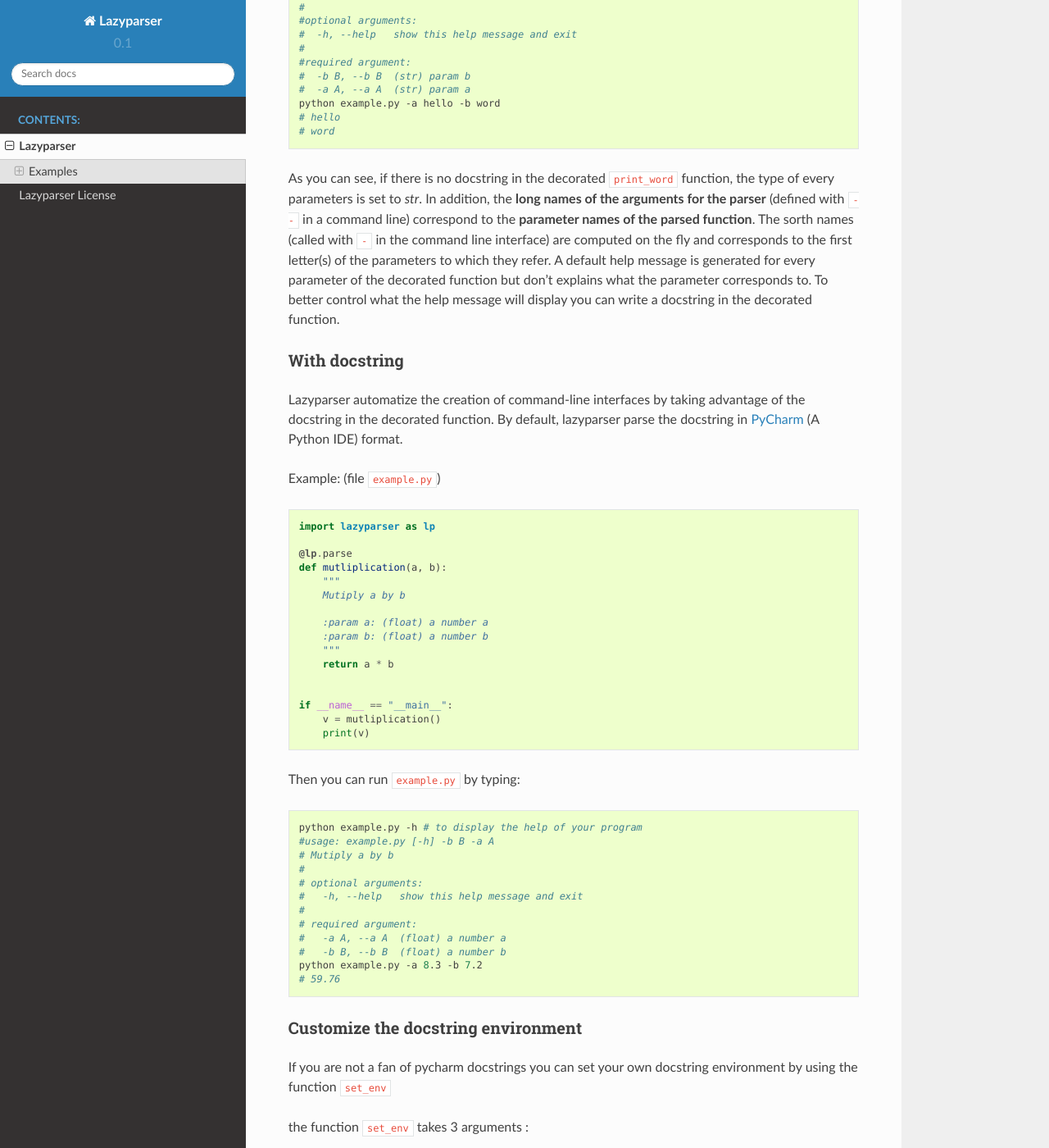
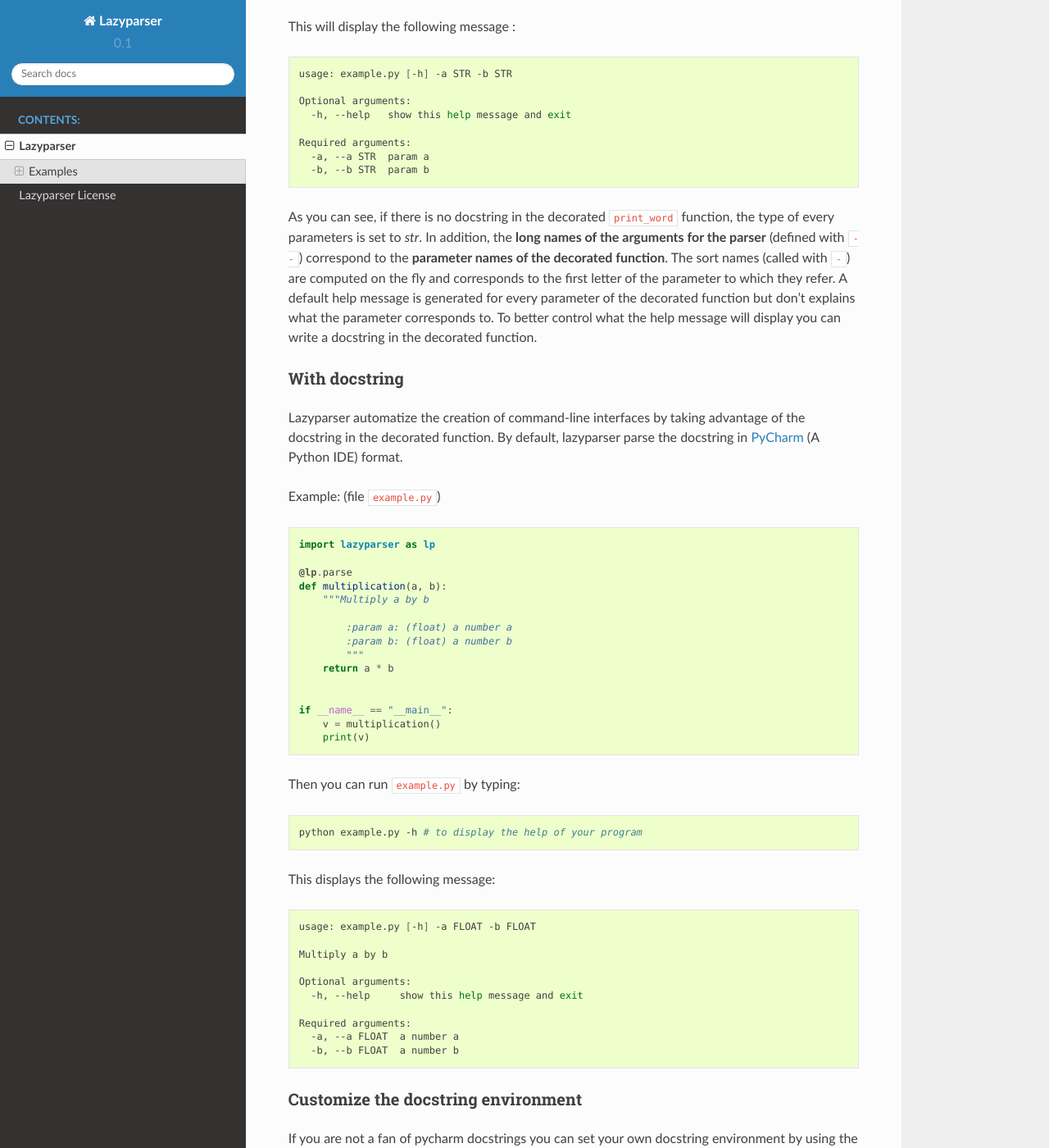
Before and after one commit to NFontrodona/Lazyparser, a Sphinx documentation site: the page built from doc/source/lazyparser.rst, in a window 1280 px wide and 1400 px high, scrolled down 708 px. Shown: the whole window at 82% size. Built offline with Sphinx 7.4.7 and the Read the Docs theme 2.0.0, drawn with Linux system fonts in a browser that asks for light colours; some of the changed text lies outside the part shown.

Commit message:
documentation update

```diff
--- a/doc/source/lazyparser.rst
+++ b/doc/source/lazyparser.rst
@@ -14,35 +14,38 @@
 
 .. code:: python
 
-	import lazyparser as lp
+    import lazyparser as lp
 
-	@lp.parse
-	def print_word(a, b):
-		print(a)
-		print(b)
+    @lp.parse
+    def print_word(a, b):
+        print(a)
+        print(b)
 
-	if __name__ == "__main__":
-		print_word()
+    if __name__ == "__main__":
+        print_word()
 
 
 Then you can run ``example.py`` by typing:
 
 .. code:: Bash
 
-	python example.py -h # to display the help of your program
-	#usage: example.py [-h] -b B -a A
-	#
-	#optional arguments:
-	#  -h, --help   show this help message and exit
-	#
-	#required argument:
-	#  -b B, --b B  (str) param b
-	#  -a A, --a A  (str) param a
-	python example.py -a hello -b word
-	# hello
-	# word
+    python example.py -h # to display the help of your program
 
-As you can see, if there is no docstring in the decorated ``print_word`` function, the type of every parameters is set to `str`.  In addition, the **long names of the arguments for the parser** (defined with ``--`` in a command line) correspond to the **parameter names of the parsed function**. The sorth names (called with ``-`` in the command line interface) are computed on the fly and corresponds to the first letter(s) of the parameters to which they refer.
+This will display the following message :
+
+.. code:: Bash
+
+    usage: example.py [-h] -a STR -b STR
+
+    Optional arguments:
+      -h, --help   show this help message and exit
+
+    Required arguments:
+      -a, --a STR  param a
+      -b, --b STR  param b
+
+
+As you can see, if there is no docstring in the decorated ``print_word`` function, the type of every parameters is set to `str`.  In addition, the **long names of the arguments for the parser** (defined with ``--``) correspond to the **parameter names of the decorated function**. The sort names (called with ``-``) are computed on the fly and corresponds to the first letter of the parameter to which they refer.
 A default help message is generated for every parameter of the decorated function but don't explains what the parameter corresponds to.
 To better control what the help message will display you can write a docstring in the decorated function.
 
@@ -56,84 +59,89 @@
 
 .. code:: python
 
-	import lazyparser as lp
+    import lazyparser as lp
 
-	@lp.parse
-	def mutliplication(a, b):
-	    """
-	    Mutiply a by b
+    @lp.parse
+    def multiplication(a, b):
+        """Multiply a by b
 
 	    :param a: (float) a number a
 	    :param b: (float) a number b
 	    """
-	    return a * b
+        return a * b
 
 
-	if __name__ == "__main__":
-	    v = mutliplication()
-	    print(v)
+    if __name__ == "__main__":
+        v = multiplication()
+        print(v)
 
 Then you can run ``example.py`` by typing:
 
 .. code:: Bash
 
-	python example.py -h # to display the help of your program
-	#usage: example.py [-h] -b B -a A
-	# Mutiply a by b
-	#
-	# optional arguments:
-	#   -h, --help   show this help message and exit
-	#
-	# required argument:
-	#   -a A, --a A  (float) a number a
-	#   -b B, --b B  (float) a number b
-	python example.py -a 8.3 -b 7.2
-	# 59.76
+    python example.py -h # to display the help of your program
+
+This displays the following message:
+
+.. code:: Bash
+
+    usage: example.py [-h] -a FLOAT -b FLOAT
+
+    Multiply a by b
+
+    Optional arguments:
+      -h, --help     show this help message and exit
+
+    Required arguments:
+      -a, --a FLOAT  a number a
+      -b, --b FLOAT  a number b
+
 
 Customize the docstring environment
 ~~~~~~~~~~~~~~~~~~~~~~~~~~~~~~~~~~~
 
 If you are not a fan of pycharm docstrings you can set your own docstring environment by using the function ``set_env``
 
-the function ``set_env`` takes 3 arguments :
+the function ``set_env`` takes 4 arguments :
 
-	* ``delim1`` : the string preceding the definition of a parameter. *:param* is default in pycharm docstrings. This parameters can be set to an empty docstring if nothing precedes the parameter name.
-	* ``delim2`` : the string that comes just after the name of the parameter. It **MUST** be defined and can't be an empty string or a space, tabulation, etc...
-	* ``hd`` : This corresponds to an header preceding the argument name.
+    * ``delim1`` : the string preceding the definition of a parameter. *:param* is default in pycharm docstrings. This parameter can be an empty docstring if nothing precedes the parameter name.
+    * ``delim2`` : the string that comes just after the name of the parameter. It **MUST** be defined and can't be an empty string or a space, tabulation, etc...
+    * ``hd`` : the header preceding the argument name. By default, corresponds to an empty string.
+    * ``tb`` : an integer corresponding to the number of spaces at the beginning of each line in the docstring. By default equals to 4.
 
 .. note::
 
-	The text set before the parameters definition (or the parameters definition header) is considerated as being a part of the description of the function.
+    The text set before the parameters definition (or the parameters definition header) is considered as being a part of the description of the function.
 
 
 .. warning::
 
-	The type of the parameters in the docstring must be surrounded by parentheses so that the lazyparser can interpret them.
+    The type of the parameters in the docstring must be surrounded by parentheses so that the lazyparser can interpret them.
 
 Here is an example of how using ``set_env``
 
 .. code:: python
 
-	# code in example.py file
-	import lazyparser as lp
+    # code in example.py file
+    import lazyparser as lp
 
-	lp.set_env('', ':', "KeywordArgument")
+    lp.set_env('', ':', "KeywordArgument")
 
 
-	@lp.parse
-	def mutliplication(a, b):
-	    """
-	    Mutiply a by b
+    @lp.parse
+    def multiplication(a, b):
+        """
+        Multiply a by b
 
-		KeywordArgument
-			 a : (float) a number a
-			 b : (float) a number b
-	    """
-	    return a * b
+        KeywordArgument
+             a : (float) a number a
+             b : (float) a number b
+        """
+        return a * b
 
-	if __name__ == "__main__":
-	    v = mutliplication()
-	    print(v)
+    if __name__ == "__main__":
+        v = multiplication()
+        print(v)
 
 
 Define the type of parameters
@@ -144,32 +152,32 @@
 
 Lazyparser can handle different type of parameters:
 
-	* ``int``
-	* ``float``
-	* ``Function`` : a lazyparser type representing user defined functions or buildin functions.
-	* ``bool ``
-	* ``str`` : default type if nothing is specified in the function docstring
-	*  ``FileType("o")`` : The argparse FileType. 'o' corresponds to the opening mode : same as you can use with open. It will give you an file object in the decorated function after parsing.
-	* ``List`` : A list object used to handle lists.
+    * ``int``
+    * ``float``
+    * ``Function`` : a lazyparser type representing user defined functions or builtin functions.
+    * ``bool ``
+    * ``str`` : default type if nothing is specified in the function docstring.
+    *  ``FileType("o")`` : The argparse FileType. 'o' corresponds to the opening mode. It will give you an ``io.IOBase`` object in the decorated function after parsing.
+    * ``List`` : A list object used to handle lists.
 
 The ``List`` takes two parameters :
 
-	1. ``size`` : The size of the list
-	2. ``vtype`` : The type of the list. It must be one of the following types :
+    1. ``size`` : The size of the list
+    2. ``vtype`` : The type of the list. It must be one of the following types :
 
-		* ``int``
-		* ``float``
-		* ``Function``
-		* ``bool ``
-		* ``str``
-		*  ``FileType``
+        * ``int``
+        * ``float``
+        * ``Function``
+        * ``bool``
+        * ``str``
+        *  ``FileType``
 
 ``List``don't handle ``List`` subtype !
 
 
 .. warning::
 
-	The type of the parameter can't be a ``tuple`` or a ``list``. Use the type ``List`` for that.
+    The type of parameters can't be ``tuple`` or ``list``. Use the type ``List`` for that.
 
 
 An example of ``List`` usage :
@@ -178,152 +186,149 @@
 
 .. code:: python
 
-	# code in example.py file
-	import lazyparser as lp
+    # code in example.py file
+    import lazyparser as lp
 
 
-	@lp.parse
-	def mutliplication(a):
-	    """
-	    Sum up the numbers given in a
+    @lp.parse
+    def multiplication(a):
+        """
+        Sum up the numbers given in a
 
-		:param a : (List(vtype=float)) a list of numbers
-	    """
-	    return sum(a)
+        :param a : (List(vtype=float)) a list of numbers
+        """
+        return sum(a)
 
-	if __name__ == "__main__":
-	    v = mutliplication()
-	    print(v)
+    if __name__ == "__main__":
+        v = multiplication()
+        print(v)
 
 Defining a list without any size allows you to give as many data as you want after the ``-a`` in the command line interface. Those data must be separated by a space
 
 .. code:: bash
 
-	python example.py -a 1 2 3 20
-	# 26
+    python example.py -a 1 2 3 20
+    # 26.0
 
 An example of ``Function`` usage :
 ##################################
 
 
-
 .. code:: python
 
-	# code in example.py file
-	import lazyparser as lp
+    # code in example.py file
+    import lazyparser as lp
 
 
-	@lp.parse
-	def apply_a(a):
-	    """
-	    Apply the a function to the number 10.
+    @lp.parse
+    def apply_a(a):
+        """
+        Apply the a function to the number 10.
 
-		:param a : (Function) a function
-	    """
-	    return a(10)
+        :param a : (Function) a function
+        """
+        return a(10)
 
-	if __name__ == "__main__":
-	    v = apply_a()
-	    print(v)
+    if __name__ == "__main__":
+        v = apply_a()
+        print(v)
 
 
 .. code:: bash
 
-	python example.py -a "lambda x: x - 5"
-	# 5
+    python example.py -a "lambda x: x - 5"
+    # 5
 
-As you can see if you define a lambda function you must surround its definition by quotes. It also works with buildin functions like``sum``.
-You can also define **a** ``List`` **of**  ``Functions`` as described below :
-
+As you can see if you define a lambda function you must surround its definition by quotes. It also works with builtin functions like``sum``.
+You can also define **a** ``List`` **of**  ``Function`` as described below :
 
 
 .. code:: python
 
-	# code in example.py file
-	import lazyparser as lp
+    # code in example.py file
+    import lazyparser as lp
 
 
-	@lp.parse
-	def apply_a(a):
-	    """
-	    Apply every functions in a to the number 10.
+    @lp.parse
+    def apply_a(a):
+        """
+        Apply every functions to the number 10.
 
-		:param a : (List(vtype=Function)) a list of functions
-	    """
-		for f in a:
-			print(f(10))
+        :param a : (List(vtype=Function)) a list of functions
+        """
+        for f in a:
+            print(f(10))
 
-	if __name__ == "__main__":
-	    apply_a()
+    if __name__ == "__main__":
+        apply_a()
 
 
 .. code:: bash
 
-	python example.py -a "lambda x: x - 5" "lambda x: x * 2"
-	# 5
-	# 20
+    python example.py -a "lambda x: x - 5" "lambda x: x * 2"
+    # 5
+    # 20
 
 
 An example of ``FileType`` usage :
 ##################################
 
 
-Writting in file :
+Writing in file :
 
  .. code:: python
 
-	# code in example.py file
-	import lazyparser as lp
+    # code in example.py file
+    import lazyparser as lp
 
 
-	@lp.parse
-	def hello(a):
-	    """
-	    write 'hello world' in the file a
+    @lp.parse
+    def hello(a):
+        """
+        write 'hello world' in the file a
 
-		:param a : (FileType('w')) a file
-	    """
-		a.write("hello world")
+        :param a : (FileType('w')) a file
+        """
+        a.write("hello world")
 
-	if __name__ == "__main__":
-	    hello()
+    if __name__ == "__main__":
+        hello()
 
 
 .. code:: bash
 
-	python example.py -a "hello.txt" # this will create a file 'hello.txt' containing 'hello world' in it.
-
+    python example.py -a "hello.txt" # this will create a file 'hello.txt' containing 'hello world' in it.
 
 Reading a file :
 
  .. code:: python
 
-	# code in example.py file
+    # code in example.py file
 	import lazyparser as lp
 
 
-	@lp.parse
-	def read(a):
-	    """
-	    Print the content of a file a.
+    @lp.parse
+    def read(a):
+        """
+        Print the content of a file a.
 
-		:param a : (FileType('r')) a file
-	    """
-		print(a.readlines())
+        :param a : (FileType('r')) a file
+        """
+        print(a.readlines())
 
 
-	if __name__ == "__main__":
-	    read()
+    if __name__ == "__main__":
+        read()
 
 
 .. code:: bash
 
-	python example.py -a "hello.txt" # this will display the content of 'hello.txt' file.
-	#hello world
+    python example.py -a "hello.txt" # this will display the content of 'hello.txt' file.
+    # ['hello world']
 
 .. note::
 
-	You can also handle a list of ``FileType`` object by putting ``(List(vtype=FileType('w'))`` in a parameter description in the docstring of the parsed function.
+    You can also handle a list of ``FileType`` object by putting ``(List(vtype=FileType('w'))`` in a parameter description in the docstring of the parsed function.
 
 
 In the function signature
@@ -333,36 +338,34 @@
 Lazyparser can interpret the type of parameter given in function signature. If the type of a parameter is given both in the docstring and the signature of the parsed function, **the type given in the signature will be used.**
 
 
-
 Example with the multiply function:
-
 
 .. code:: python
 
-	import lazyparser as lp
+    import lazyparser as lp
 
-	@lp.parse
-	def mutliplication(a : float, b : float):
-	    """
-	    Mutiply a by b
+    @lp.parse
+    def mutliplication(a : float, b : float):
+        """
+        Mutiply a by b
 
-	    :param a: a number a
-	    :param b: (decimal number) a number b
-	    """
-	    return a * b
+        :param a: (number) a number a
+        :param b: (str) a number b
+        """
+        return a * b
 
 
-	if __name__ == "__main__":
-	    v = mutliplication()
-	    print(v)
+    if __name__ == "__main__":
+        v = mutliplication()
+        print(v)
 
 
 
 .. code:: Bash
 
-	python example.py -a 10 -b "lol"
-	# usage: command.py [-h] -a [A] -b [B]
-	# command.py: error: argument -b/--b: invalid float value: 'lol'
+    python example.py -a 10 -b "lol"
+    # usage: example.py [-h] -a FLOAT -b FLOAT
+    # example.py: error: argument -b/--b: invalid float value: 'lol'
 
 Lazyparser handle the type given in the function signature first. If a type is given in the function signature for a parameter, no type is needed in the docstring for this parameter.
 
@@ -371,30 +374,30 @@
 
 .. code:: python
 
-	import lazyparser as lp
-	from lazyparser import List, Function, FileType
+    import lazyparser as lp
+    from lazyparser import List, Function, FileType
 
 
-	@lp.parse
-	def apply_func(values : List(vtype=float), func : Function, afile : FileType('w')):
-	    """
-	    apply the function b to every element in values an write the results in afile.
+    @lp.parse
+    def apply_func(values : List(vtype=float), func : Function, afile : FileType('w')):
+        """
+        apply the function b to every element in values an write the results in afile.
 
-	    :param values: list of float
-	    :param func: An amazing function
-		:param afile: A super file
-	    """
-	    for v in values:
-			afile.write("%s\n" % func(v))
-		afile.close()
+        :param values: list of float
+        :param func: An amazing function
+        :param afile: A super file
+        """
+        for v in values:
+            afile.write("%s\n" % func(v))
+        afile.close()
 
 
-	if __name__ == "__main__":
-	    apply_func()
+    if __name__ == "__main__":
+        apply_func()
 
 .. code:: Bash
 
-	python example.py -v 10 20 30 40 -f "lambda x : x * 2" -a result.txt # create a file result.txt containing 20 40 60 80.
+    python example.py -v 10 20 30 40 -f "lambda x : x * 2" -a result.txt # create a file result.txt containing 20 40 60 80.
 
 
 Constraints
@@ -404,78 +407,80 @@
 
 .. code:: python
 
-	@lazyparser.parse(a=[1, 2]) # the parameter a must be equal to 1 or 2
-	@lazyparser.parse(a=["a", "b"]) # the parameter a must be equal to "a" or "b"
-	@lazyparser.parse(a="file") # the parameter a must be an existing file
-	@lazyparser.parse(a="dir") # the parameter a must be an existing dir
-	@lazyparser.parse(a="2 < a < 5") # a must be greater than 2 and lower than 5
-	@lazyparser.parse(a="a%2 == 0") # a must be even
+    @lazyparser.parse(a=[1, 2]) # the parameter a must be equal to 1 or 2
+    @lazyparser.parse(a=["a", "b"]) # the parameter a must be equal to "a" or "b"
+    @lazyparser.parse(a="file") # the parameter a must be an existing file
+    @lazyparser.parse(a="dir") # the parameter a must be an existing dir
+    @lazyparser.parse(a="2 < a < 5") # a must be greater than 2 and lower than 5
+    @lazyparser.parse(a="a%2 == 0") # a must be even
 
 .. warning::
 
-	Unfortunatly, you can't constrain parameters corresponding to a function.
+    Unfortunatly, you can't constrain parameters corresponding to a function.
 
 
 .. note::
 
-	Those constraints alos apply to parameter having a ``List`` type. For example a constrain of ``a=[1, 2]`` in a parameter ``a`` will ensure that every element given in the command-line interface for ``a`` is 1 or 2.
+    Those constraints also apply to parameter having a ``List`` type. For example a constrain of ``a=[1, 2]`` in a parameter ``a`` will ensure that every element given in the command-line interface for ``a`` is 1 or 2.
 
 
 Example:
 ________
 
 
-
 .. code:: python
 
-	import lazyparser as lp
-	from lazyparser import List
+    import lazyparser as lp
+    from lazyparser import List
 
 
-	@lp.parse(values=range(5))
-	def apply_sum(values : List(vtype=float)):
-	    """
-	   sum every values in ``values`` parameter.
+    @lp.parse(values=range(5))
+    def apply_sum(values : List(vtype=float)):
+        """
+       sum every values in ``values`` parameter.
 
-	    :param values: list of float
-	    """
-	    return sum(values)
+        :param values: list of float
+        """
+        return sum(values)
 
-	if __name__ == "__main__":
-	    v = apply_sum()
-		print(v)
+    if __name__ == "__main__":
+        v = apply_sum()
+        print(v)
 
 
 .. code:: Bash
 
-	python example.py -v 10 20 30 40
-	# usage: command.py [-h] -v {0,1,2,3,4} [{0,1,2,3,4} ...]
-	# command.py: error: argument -v/--values: invalid choice: 10.0 (choose from 0, 1, 2, 3, 4)
-	python example.py -v 1 2 3 4
-	# 10
+    python example.py -v 10 20 30 40
+    # usage: example.py [-h] -v LIST[FLOAT]
+    # example.py: error: argument -v/--values: invalid choice: 10.0 (choose from 0, 1, 2, 3, 4)
+    python example.py -v 1 2 3 4
+    # 10.0
 
 .. code:: python
 
-	@lp.parse(values="values % 2 == 0")
-	def apply_sum(values: List(vtype=float)):
-		"""
-	   sum every values in ``values`` parameter.
+    from lazyparser import List
+    import lazyparser as lp
 
-		:param values: list of float
-		"""
-		return sum(values)
+    @lp.parse(values="values % 2 == 0")
+    def apply_sum(values: List(vtype=float)):
+        """
+       sum every values in ``values`` parameter.
+
+        :param values: list of float
+        """
+        return sum(values)
 
 
-	if __name__ == "__main__":
-		v = apply_sum()
-		print(v)
+    if __name__ == "__main__":
+        v = apply_sum()
+        print(v)
 
 
 .. code:: Bash
-	python command.py -v 10 20 31
-	# usage: command.py [-h] -v VALUES [VALUES ...]
-	# command.py: error: argument -v/--values: invalid choice 31.0: it must respect : values % 2 == 0
 
+    python example.py -v 10 20 31
+    # usage: example.py [-h] -v LIST[FLOAT]
+    # example.py: error: argument -v/--values: invalid choice 31.0: it must respect : values % 2 == 0
 
 Flag
 ~~~~
@@ -487,34 +492,143 @@
 
 .. code:: python
 
-	import lazyparser as lp
-	from lazyparser import Function
+    import lazyparser as lp
+    from lazyparser import Function
 
 
-	@lp.flag(times=lambda x, y: x * y)
-	@lp.parse
-	def flag_func(a: float, b: float, times : Function = lambda x, y: x + y):
-		"""
+    @lp.flag(times=lambda x, y: x * y)
+    @lp.parse
+    def flag_func(a: float, b: float, times : Function = lambda x, y: x + y):
+        """
 
-		:param a: a number a
-		:param b: a number b
-		"""
-		return times(a, b)
+        :param a: a number a
+        :param b: a number b
+        """
+        return times(a, b)
 
 
-	if __name__ == "__main__":
-		v = flag_func()
-		print(v)
+    if __name__ == "__main__":
+        v = flag_func()
+        print(v)
 
 .. code:: Bash
 
-	python example.py -a 10 -b 2 -t
-	# 20
-	python example.py -a 10 -b 2
-	# 12
+    python example.py -a 10 -b 2 -t
+    # 20
+    python example.py -a 10 -b 2
+    # 12
 
 As you can see, if ``times`` is set in the command line, the function defined in flag applies otherwise it's the default values.
 
 .. warning::
 
-	If you want to use a parameter as a flag, you must give it a default value along with it's flag values.
+     If you want to use a parameter as a flag, you must give it a default value along with it's flag values.
+
+.. note::
+
+    The ``FileType`` type cannot be used with the decorator flag.
+
+
+Create an epilog
+~~~~~~~~~~~~~~~~
+
+To add an epilog in the help of the parser simply use the function ``set_epilog``. This function must be called before the decorator ``parse``.
+
+.. code::
+
+    lp.set_epilog("my epilog")
+
+
+Argument groups
+~~~~~~~~~~~~~~~
+
+By default Lazyparser creates two groups of arguments:
+
+    * ``Optional arguments``
+    * ``Required arguments``
+
+But you may want to create arguments groups with custom names.
+This can be done with the function ``set_groups`` that can takes the following arguments:
+
+    * arg_groups : A dictionary having group names as keys and the list of argument names as values
+    * order : A list of argument group names. Those names must be defined in ``arg_groups``
+    * add_help : A boolean to indicate if you want a parameter named ``help`` that will display an help message in the command line interface.
+
+This function must be called before the decorator ``parse``.
+
+.. note::
+
+    If ``set_groups(add_help=False)`` written in your script, then you won't be able to display an help message in you shell.
+
+
+Example
+_______
+
+Below, in an file named ``example.py`` function that prints the name and the first name of a user and also multiply to numbers:
+
+.. code:: python
+
+    import lazyparser as lp
+
+    lp.set_groups(arg_groups={"User_name": ["first_name", "name"],
+                              "Numbers": ["x", "y"]})
+
+    @lp.parse
+    def multiply(first_name, name, x, y):
+        """Say hello name fist_name and multiply x by y.
+
+        :param first_name: (str) your first name
+        :param name: (str) your name
+        :param x: (float) a number x
+        :param y: (float) a number y
+        """
+        print("Hello %s %s !" % (first_name, name))
+        print("%s x %s = %s" % (x, y, x * y))
+
+
+    if __name__ == "__main__":
+        multiply()
+
+I you run:
+
+.. code:: bash
+
+    python example.py -h
+
+It displays:
+
+.. code:: bash
+
+    usage: example.py [-h] -f STR -n STR -x FLOAT -y FLOAT
+
+    Say hello name fist_name and multiply x by y.
+
+    Optional arguments:
+      -h, --help            show this help message and exit
+
+    User_name:
+      -f, --first_name STR  your first name
+      -n, --name STR        your name
+
+    Numbers:
+      -x, --x FLOAT         a number x
+      -y, --y FLOAT         a number y
+
+If you want to change the name of ``Optional arguments`` group, just call ``set_groups`` like this:
+
+.. code::
+
+    lp.set_groups(arg_groups={"User_name": ["first_name", "name"],
+                              "Numbers": ["x", "y"],
+                              "Group_help": ["help"]})
+
+If you want the ``help`` argument to be in the user name groups, just call ``set_groups`` like this:
+
+.. code::
+
+    lp.set_groups(arg_groups={"User_name": ["help", "first_name", "name"],
+                              "Numbers": ["x", "y"]})
+
+.. note::
+
+    The arguments in each group are displayed in the order of the decorated function
```
Also changed, not shown: other parts of doc/source/lazyparser.rst (+1 -1 lines).
